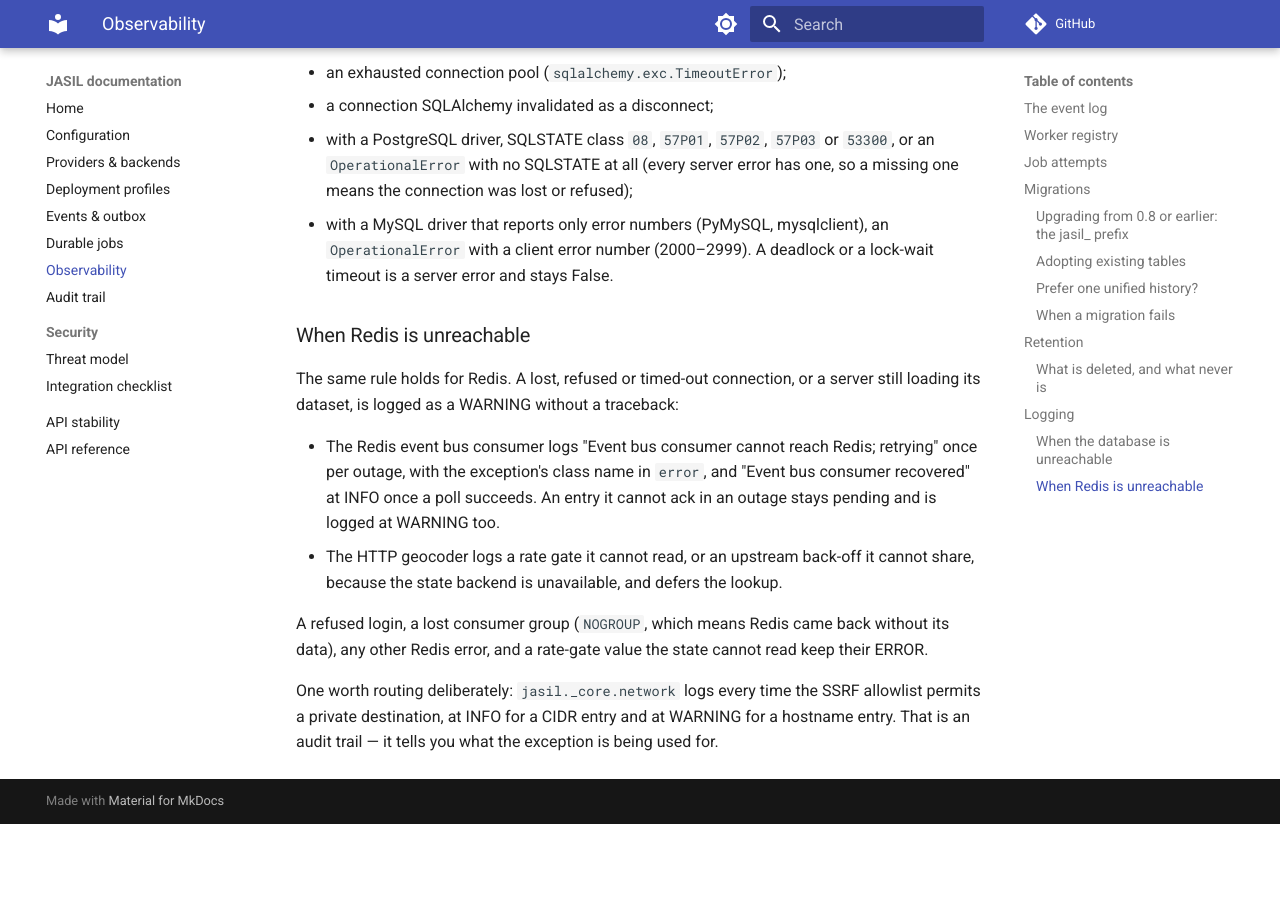
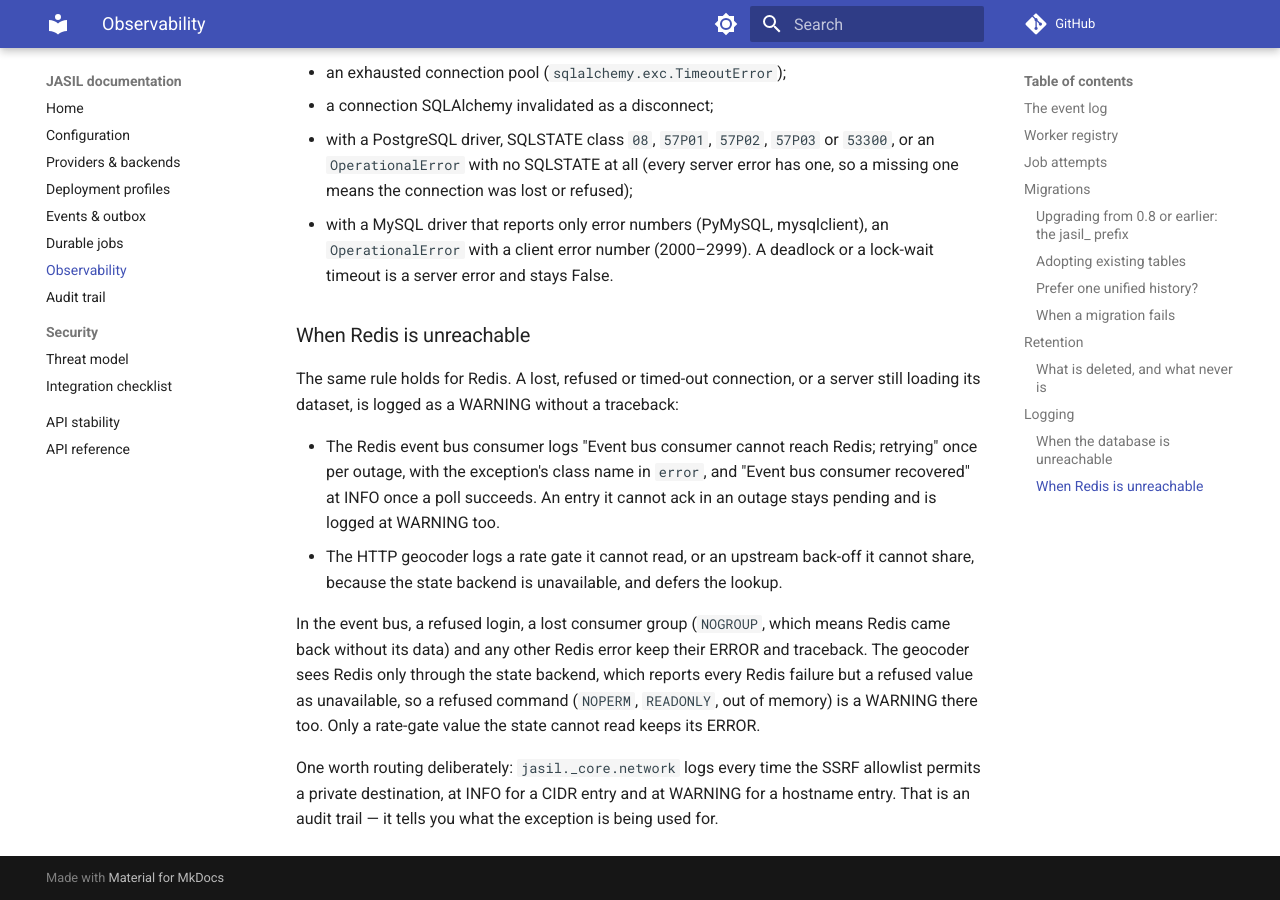
Before and after one commit to endurain-project/jasil, an MkDocs documentation site: the page built from docs/observability.md, in a window 1280 px wide and 900 px high, scrolled down 12372 px. Built offline with MkDocs 1.6.1 and Material for MkDocs 9.7.7, drawn with Linux system fonts in a browser that asks for light colours; comment, search, counter and statistics services are not loaded; before the commit the page ends 13196 px from its top, so only the background shows below that.

Commit message:
fix(backends): warn of a Redis outage that follows another poll failure
The consumer logged its outage WARNING only on the first failure of a
streak, so a ConnectionError after a refused command (OOM, say) was
logged at DEBUG. Track the WARNING with its own flag, as the ERROR is.

Also say in the docs and changelog that the geocoder logs a refused
Redis command at WARNING, since the state backend reports it as
unavailable.

Co-Authored-By: Claude Opus 5.5 <noreply@anthropic.com>

```diff
--- a/docs/observability.md
+++ b/docs/observability.md
@@ -511,9 +511,12 @@ server still loading its dataset, is logged as a WARNING without a traceback:
 - The HTTP geocoder logs a rate gate it cannot read, or an upstream back-off it
   cannot share, because the state backend is unavailable, and defers the lookup.
 
-A refused login, a lost consumer group (`NOGROUP`, which means Redis came back
-without its data), any other Redis error, and a rate-gate value the state cannot
-read keep their ERROR.
+In the event bus, a refused login, a lost consumer group (`NOGROUP`, which means
+Redis came back without its data) and any other Redis error keep their ERROR and
+traceback. The geocoder sees Redis only through the state backend, which reports
+every Redis failure but a refused value as unavailable, so a refused command
+(`NOPERM`, `READONLY`, out of memory) is a WARNING there too. Only a rate-gate
+value the state cannot read keeps its ERROR.
 
 One worth routing deliberately: `jasil._core.network` logs every time the SSRF
 allowlist permits a private destination, at INFO for a CIDR entry and at WARNING
```
Also changed, not shown: CHANGELOG.md (+2 -2 lines), 2 other files.
